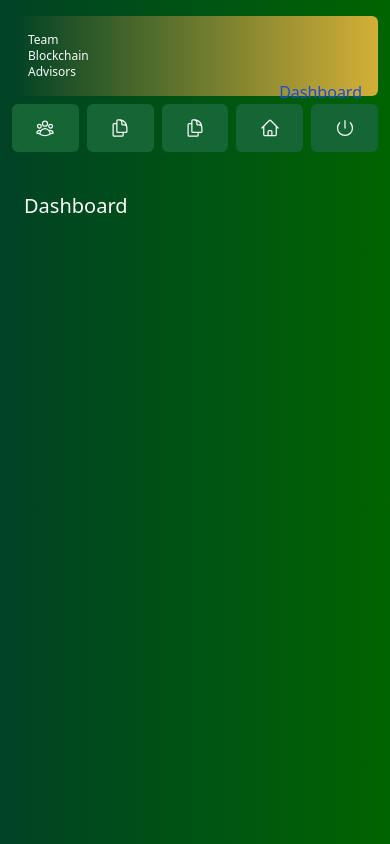
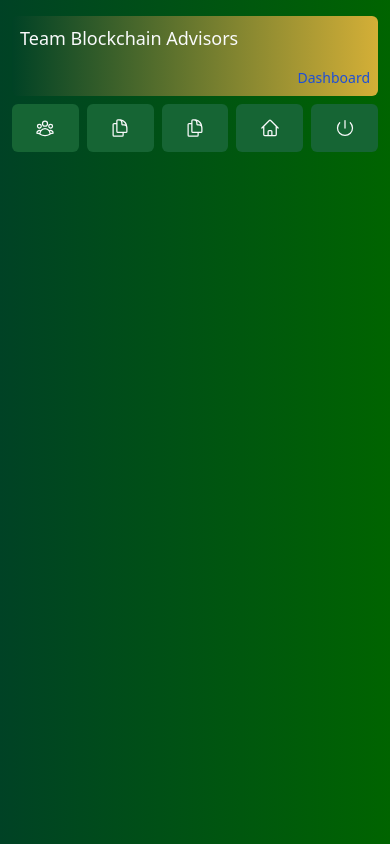
Before and after one commit to wstalmans1/dapp-dashboard-2, a React (Vite) app: page /#/dashboard in a window 390 px wide. Built offline with nearby package versions, Linux system fonts and the light colour scheme.

Commit message:
customisation small screens

```diff
--- a/src/components/Dashboard.tsx
+++ b/src/components/Dashboard.tsx
@@ -7,13 +7,17 @@ export default function Dashboard() {
     <div className="flex h-screen flex-col md:flex-row md:overflow-hidden bg-gradient-to-r from-british-racing-green to-lighterbritish-racing-green text-gray-50">
       <div className="w-full flex-none md:w-64">
         <div className="flex h-full flex-col px-3 py-4 md:px-2">
-          <div className="mb-2 flex flex-col justify-between h-20 md:h-40 items-stretch rounded-md bg-gradient-to-r from-british-racing-green to-rich-gold p-4">
-            <div className="w-full flex flex-col items-start text-xs sm:text-sm md:text-lg lg:text-2xl">
-              <div>Team</div>
-              <div>Blockchain</div>
-              <div>Advisors</div>
+          <div className="mb-2 flex flex-col justify-between h-20 md:h-40 items-stretch rounded-md bg-gradient-to-r from-british-racing-green to-rich-gold" >
+            <div className="w-full flex flex-col items-start text-xs sm:text-base md:text-lg lg:text-2xl p-2">
+              <div className="block sm:hidden text-lg">Team Blockchain Advisors</div>
+              <div className="hidden sm:block">Team</div>
+              <div className="hidden sm:block">Blockchain</div>
+              <div className="hidden sm:block">Advisors</div>
             </div>
-            <div className="w-full flex items-end justify-end text-blue-700">Dashboard</div>
+            <div className="p-2 w-full flex items-end justify-end text-blue-700 text-sm sm:text-base md:text-xl lg:text-xl">
+              <span className="block sm:hidden">Dashboard</span>
+              <span className="hidden sm:block">Dashboard</span>
+            </div>
           </div>
           <div className="flex grow flex-row justify-between space-x-2 md:flex-col md:space-x-0 md:space-y-2">
               <NavLink to="/dashboard/splitparty" className={({ isActive }) => `flex h-[48px] grow items-center justify-center gap-2 rounded-md text-gray-50 p-3 text-sm font-medium md:flex-none md:justify-start md:p-2 md:px-3 ${ isActive ? 'bg-green-600' : 'bg-green-800 hover:bg-green-600'}`}>
@@ -42,9 +46,16 @@ export default function Dashboard() {
       </div>
       <div className='flex-grow p-6 md:overflow-y-auto md:p-12'>
         <main>
-          <h1 className="__className_aaf875 mb-4 text-xl md:text-2xl">Dashboard</h1>
-          <div className="grid gap-6 sm:grid-cols-2 lg:grid-cols-4"></div>
-          <div className="mt-6 grid grid-cols-1 gap-6 md:grid-cols-4 lg:grid-cols-8"></div>
+          <div className="grid gap-6 sm:grid-cols-2 lg:grid-cols-4">
+            {/* <Card title="Collected" value={totalPaidInvoices} type="collected" /> */}
+            {/* <Card title="Pending" value={totalPendingInvoices} type="pending" /> */}
+            {/* <Card title="Total Invoices" value={numberOfInvoices} type="invoices" /> */}
+            {/* <Card title="Total Customers" value={numberOfCustomers} type="customers" /> */}
+          </div>
+          <div className="mt-6 grid grid-cols-1 gap-6 md:grid-cols-4 lg:grid-cols-8">
+            {/* <RevenueChart revenue={revenue}  /> */}
+            {/* <LatestInvoices latestInvoices={latestInvoices} /> */}
+          </div>
 
           <div className="flex-grow bg-white bg-opacity-5 w-full rounded-lg mt-1">
             <Outlet />
```
